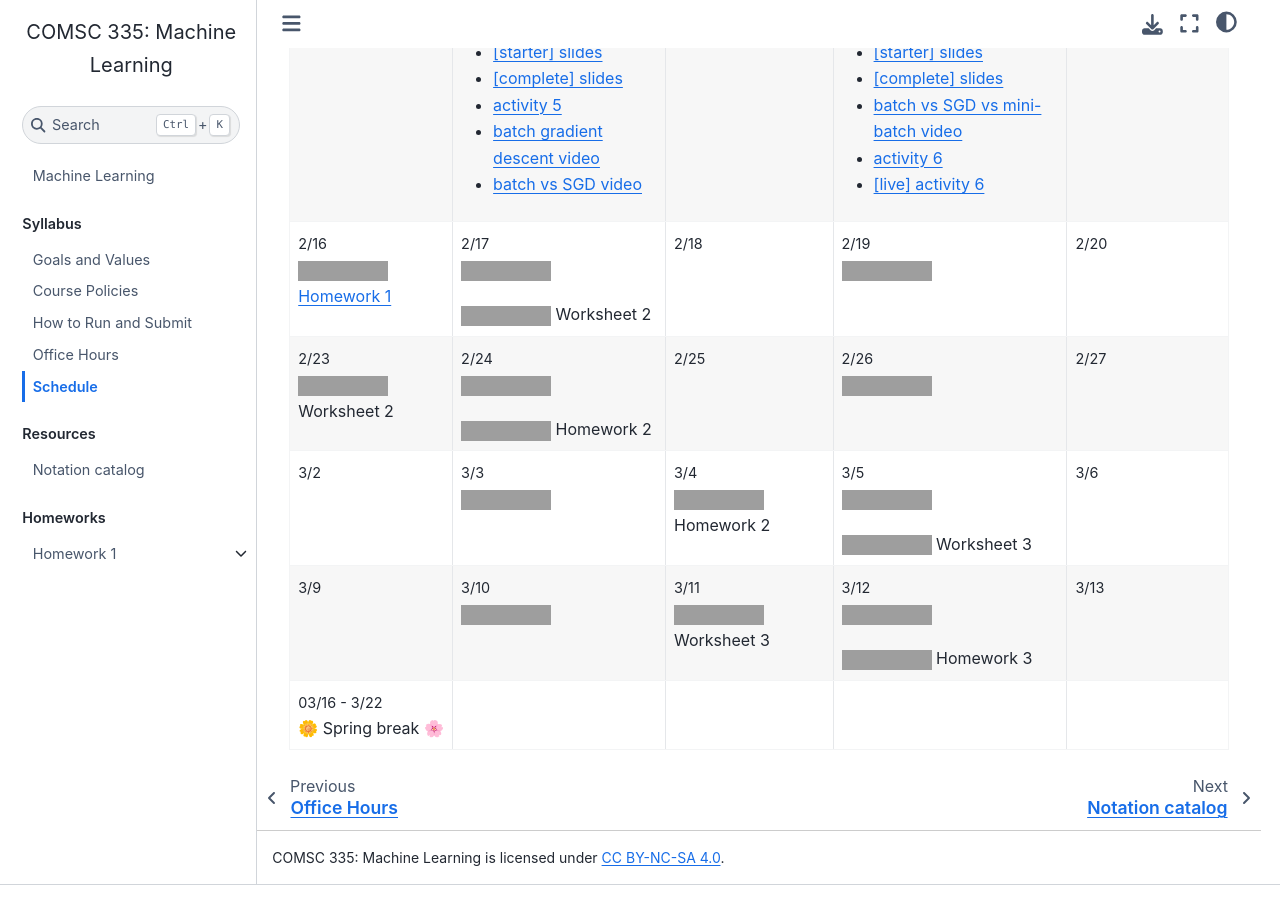
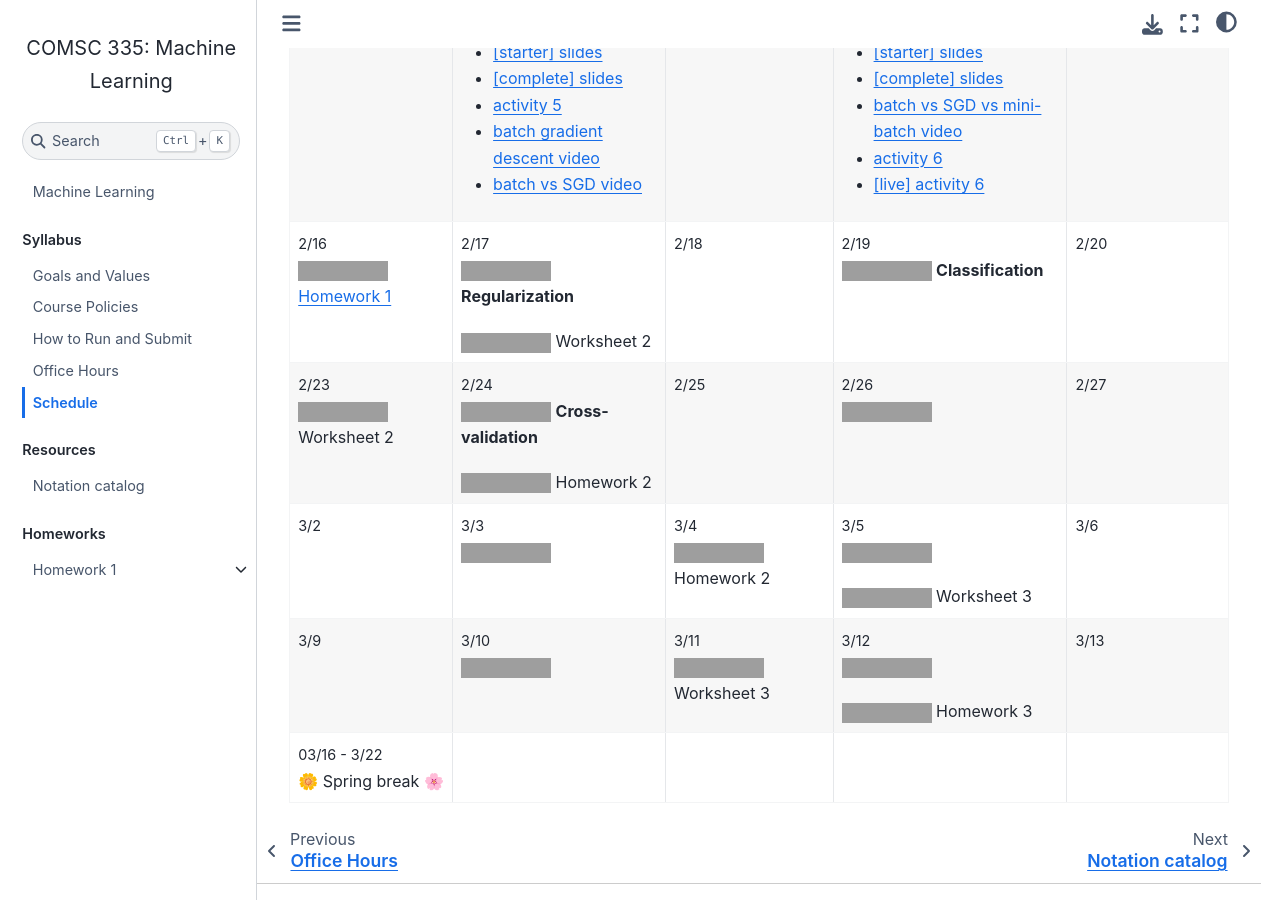
Before and after one commit to comsc335/comsc335.github.io, a Jupyter Book: the page built from syllabus/schedule.md, in a window 1280 px wide and 900 px high, scrolled down 1380 px, cut to the strip 0-900 px from the top of the window. Built offline with Jupyter Book 1.0.4 settings and Sphinx 7.4.7 and the Sphinx Book theme 1.1.4, drawn with Linux system fonts in a browser that asks for light colours; pages that are not in the unit, such as notebooks, are missing from menus; grey boxes are pictures that could not be loaded.

```diff
--- a/syllabus/schedule.md
+++ b/syllabus/schedule.md
@@ -143,14 +143,14 @@
         ![](https://img.shields.io/badge/Due-dc322f) [Homework 1](hw1)
 
     - <small> 2/17 </small> <br>
-        ![](https://img.shields.io/badge/Class%2006-1f77b4)
+        ![](https://img.shields.io/badge/Class%2006-1f77b4) <b> Regularization </b>
 
         ![](https://img.shields.io/badge/Released-2ca02c) Worksheet 2
 
     - <small> 2/18 </small>
 
     - <small> 2/19 </small> <br>
-        ![](https://img.shields.io/badge/Class%2007-1f77b4)
+        ![](https://img.shields.io/badge/Class%2007-1f77b4) <b> Classification </b>
 
     - <small> 2/20 </small>
 
@@ -159,7 +159,7 @@
         ![](https://img.shields.io/badge/Due-dc322f) Worksheet 2
 
     - <small> 2/24 </small> <br>
-        ![](https://img.shields.io/badge/Class%2008-1f77b4)
+        ![](https://img.shields.io/badge/Class%2008-1f77b4) <b> Cross-validation </b>
 
         ![](https://img.shields.io/badge/Released-2ca02c) Homework 2
 
```
Also changed, not shown: 1 other file.
